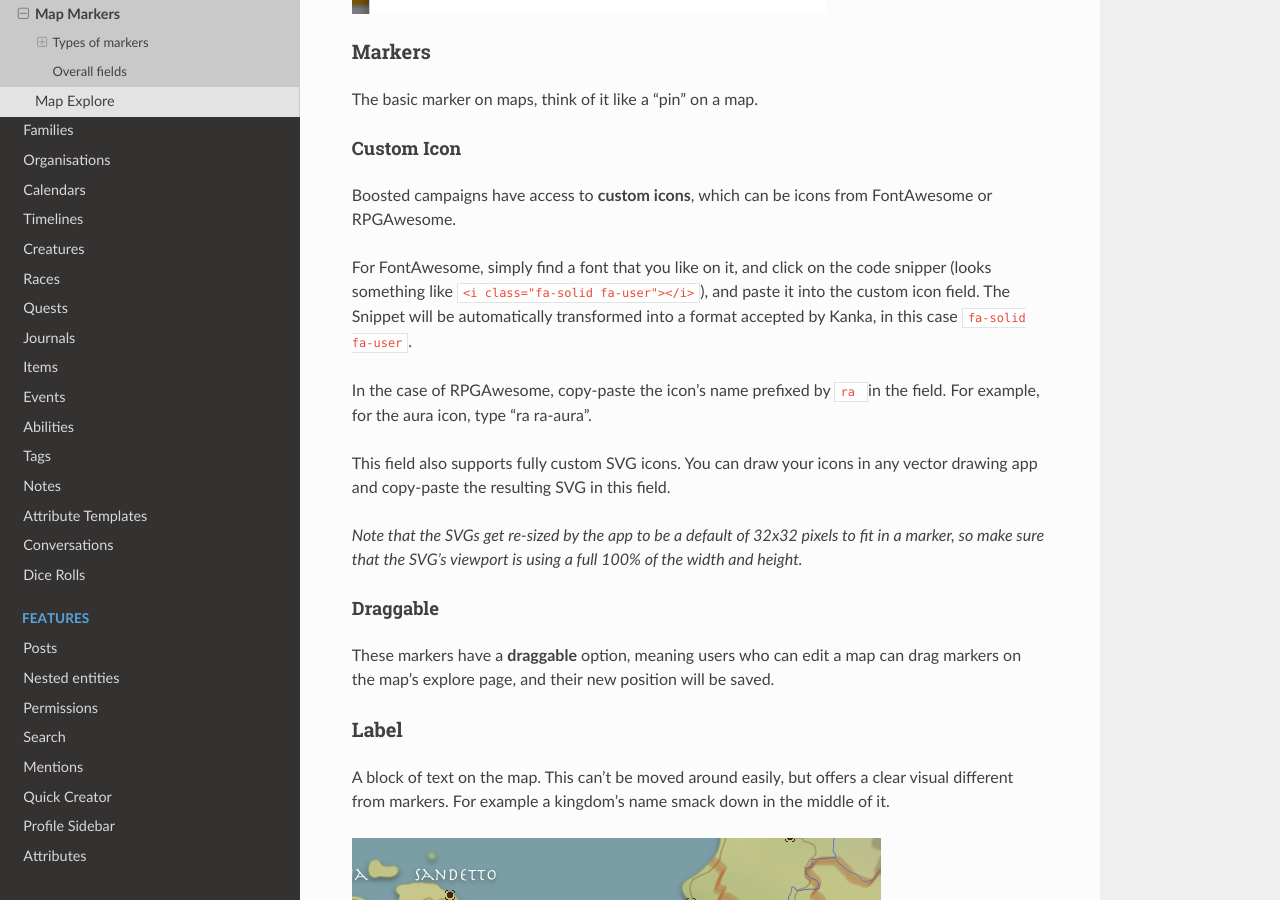
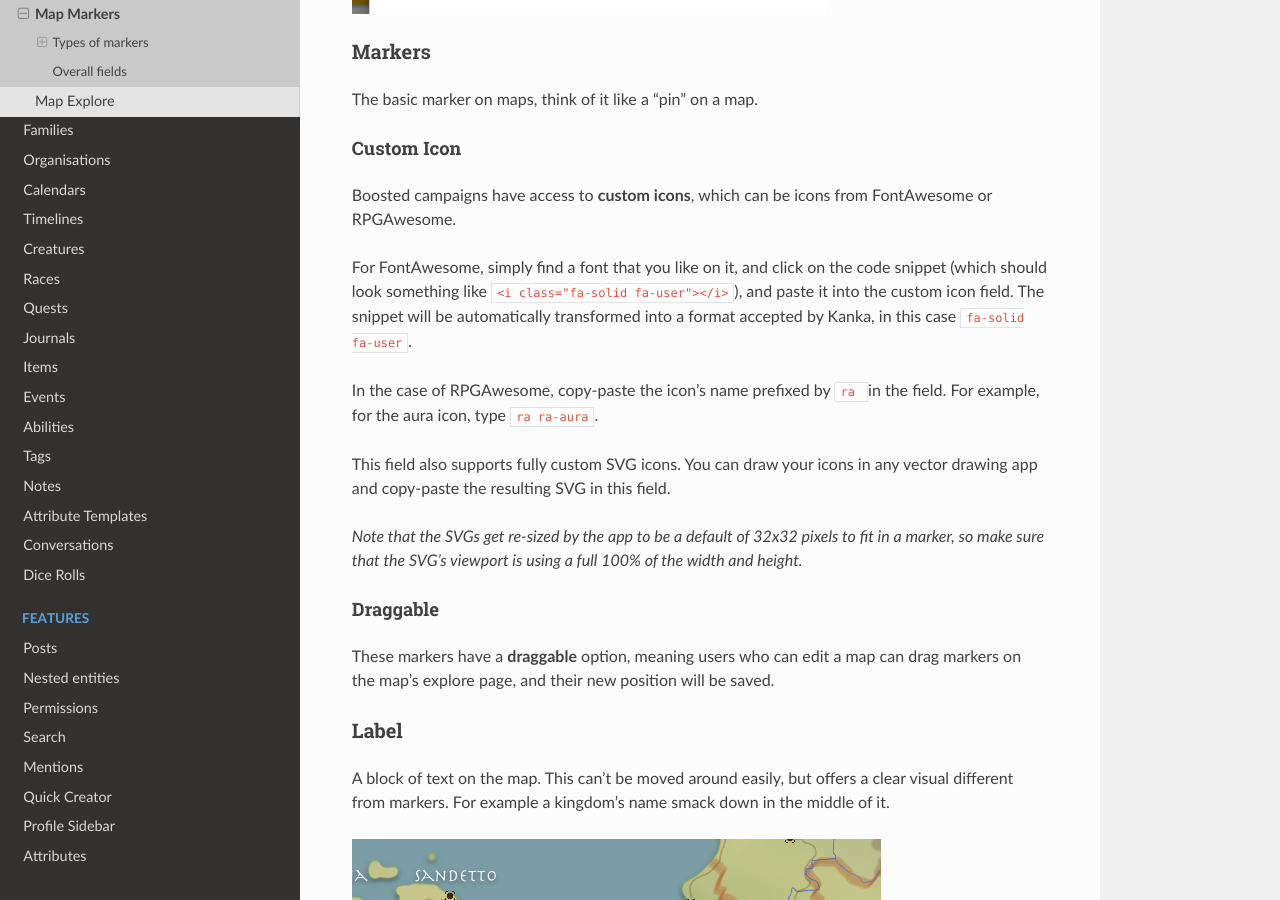
Before and after one commit to owlchester/kanka-docs, a Sphinx documentation site: the page built from docs/source/entities/maps/markers.md, in a window 1280 px wide and 900 px high, scrolled down 701 px. Built offline with Sphinx 7.4.7 and the Read the Docs theme 2.0.0, drawn with Linux system fonts in a browser that asks for light colours.

Commit message:
Better info on custom icon

```diff
--- a/docs/source/entities/maps/markers.md
+++ b/docs/source/entities/maps/markers.md
@@ -18,9 +18,9 @@ The basic marker on maps, think of it like a "pin" on a map.
 
 Boosted campaigns have access to **custom icons**, which can be icons from FontAwesome or RPGAwesome.
 
-For FontAwesome, simply find a font that you like on it, and click on the code snipper (looks something like `<i class="fa-solid fa-user"></i>`), and paste it into the custom icon field. The Snippet will be automatically transformed into a format accepted by Kanka, in this case `fa-solid fa-user`.
+For FontAwesome, simply find a font that you like on it, and click on the code snippet (which should look something like `<i class="fa-solid fa-user"></i>`), and paste it into the custom icon field. The snippet will be automatically transformed into a format accepted by Kanka, in this case `fa-solid fa-user`.
 
-In the case of RPGAwesome, copy-paste the icon's name prefixed by `ra ` in the field. For example, for the aura icon, type "ra ra-aura".
+In the case of RPGAwesome, copy-paste the icon's name prefixed by `ra ` in the field. For example, for the aura icon, type `ra ra-aura`.
 
 This field also supports fully custom SVG icons. You can draw your icons in any vector drawing app and copy-paste the resulting SVG in this field.
 
```
